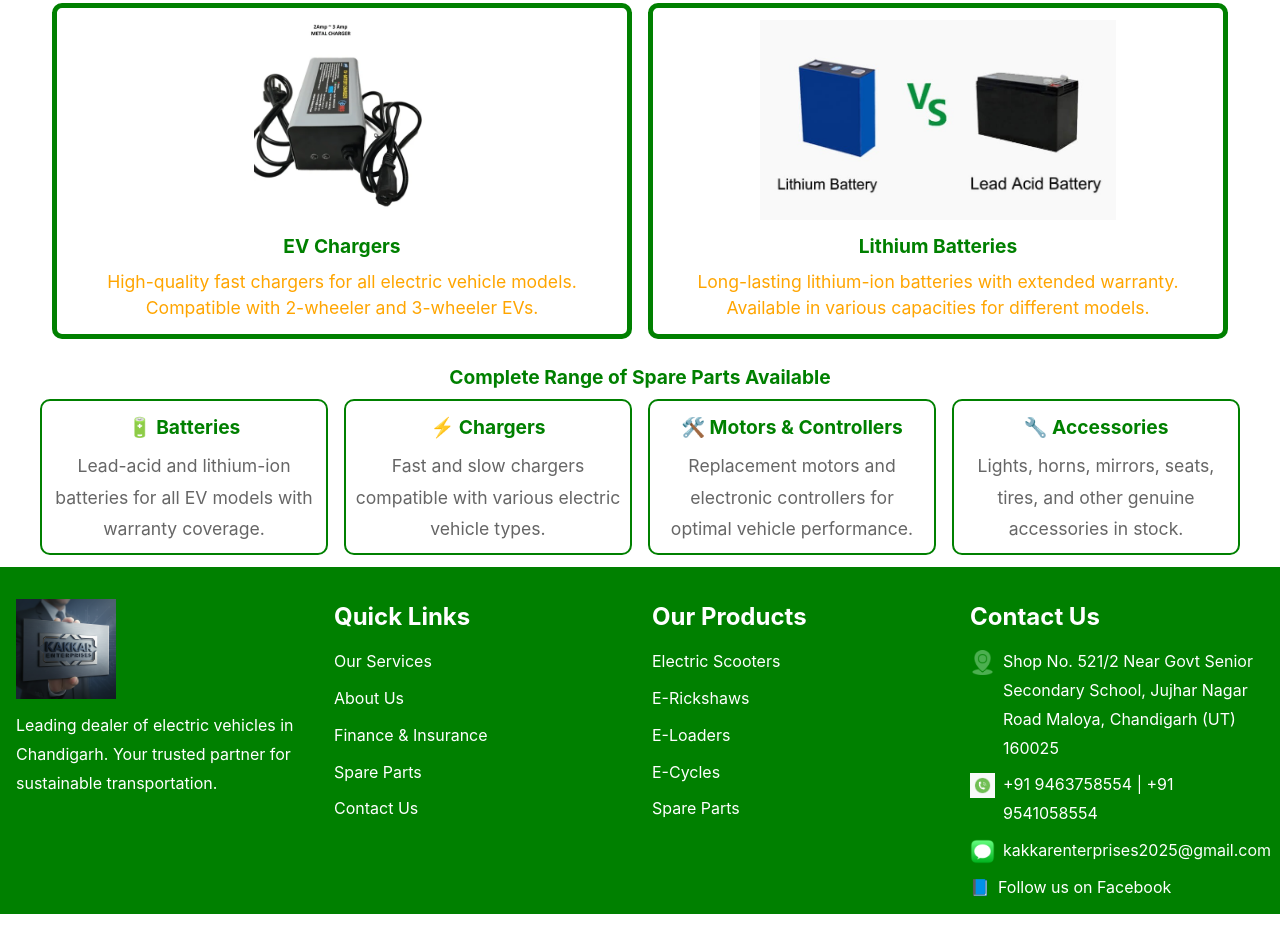
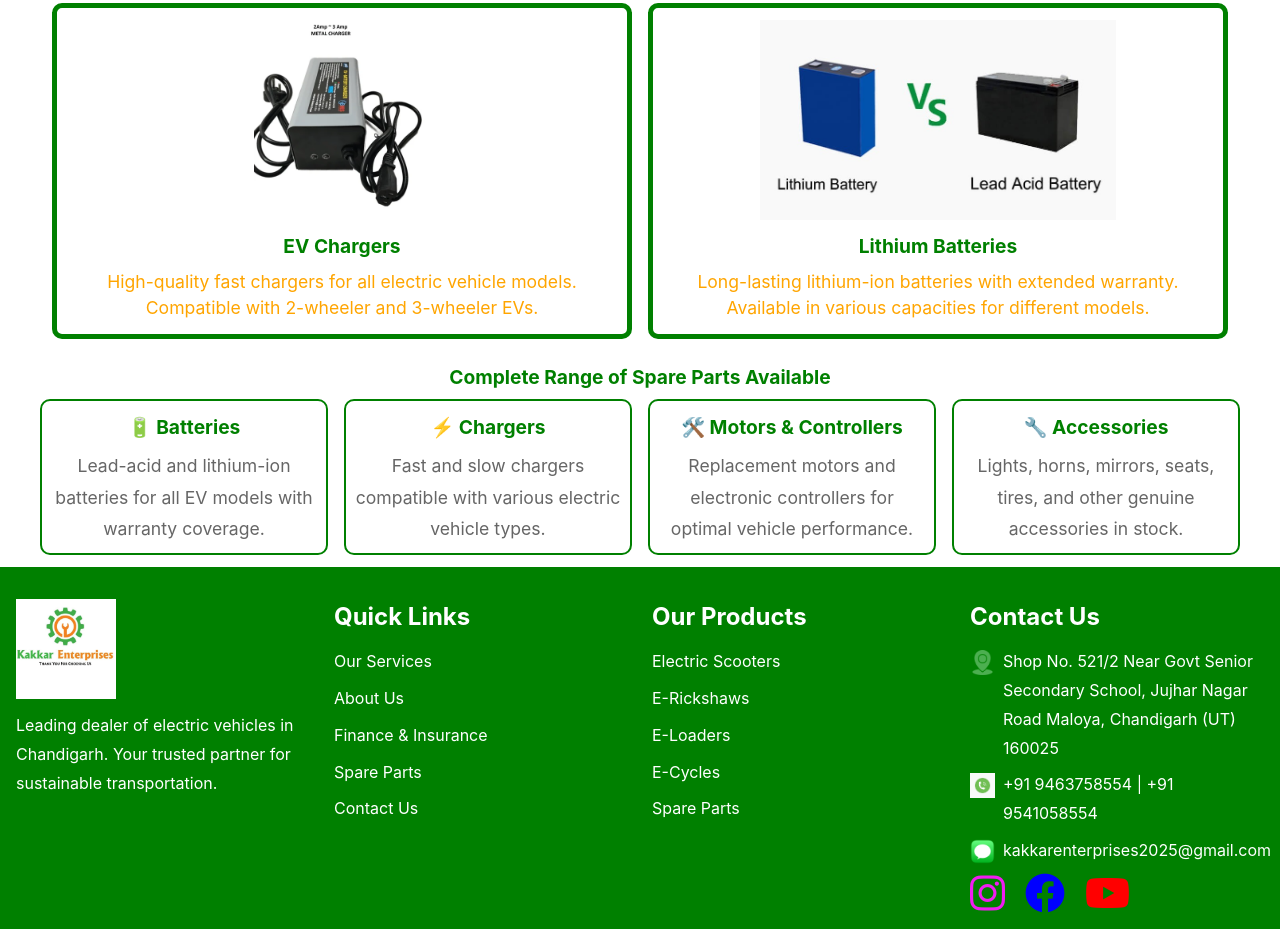
Before and after one commit to rekhabhatia1995-del/kakkarenterprises, a plain HTML site: page part.html in a window 1280 px wide. Shown: the part 751-1680 px from the top of the page. Drawn offline with Linux system fonts and the light colour scheme.

Commit message:
Icon Update

```diff
--- a/part.html
+++ b/part.html
@@ -8,8 +8,10 @@
     <!-- Primary Meta Tags -->
     <title>Electric Vehicle Spare Parts & Repair in Chandigarh | Battery, Chargers, Accessories</title>
     <meta name="title" content="Electric Vehicle Spare Parts & Repair in Chandigarh | Battery, Chargers, Accessories">
-    <meta name="description" content="Genuine spare parts for electric vehicles at Kakkar Enterprises. Lithium batteries, fast chargers, motors, controllers, and accessories for e-rickshaws, e-scooters, and e-cycles. Expert repair services with warranty.">
-    <meta name="keywords" content="EV spare parts, electric vehicle battery, lithium battery, EV charger, e-rickshaw parts, e-scooter accessories, motor controller, genuine parts, EV repair Chandigarh">
+    <meta name="description"
+        content="Genuine spare parts for electric vehicles at Kakkar Enterprises. Lithium batteries, fast chargers, motors, controllers, and accessories for e-rickshaws, e-scooters, and e-cycles. Expert repair services with warranty.">
+    <meta name="keywords"
+        content="EV spare parts, electric vehicle battery, lithium battery, EV charger, e-rickshaw parts, e-scooter accessories, motor controller, genuine parts, EV repair Chandigarh">
     <meta name="author" content="Kakkar Enterprises">
     <meta name="robots" content="index, follow">
 
@@ -17,7 +19,8 @@
     <meta property="og:type" content="website">
     <meta property="og:url" content="https://kakkarenterprises.com/part.html">
     <meta property="og:title" content="Electric Vehicle Spare Parts & Repair - Kakkar Enterprises">
-    <meta property="og:description" content="Genuine spare parts for all electric vehicle models with warranty coverage.">
+    <meta property="og:description"
+        content="Genuine spare parts for all electric vehicle models with warranty coverage.">
     <meta property="og:image" content="images/logo.jpeg">
 
     <!-- Canonical URL -->
@@ -72,13 +75,15 @@
             <div class="parts-card">
                 <img src="images/chargerimg.webp" alt="Electric Vehicle Charger" />
                 <h1 class="text-primary" style="font-size: 1.2em;">EV Chargers</h1>
-                <p class="text-secondary" style="font-size: 1.1em;">High-quality fast chargers for all electric vehicle models. Compatible with 2-wheeler and 3-wheeler EVs.</p>
+                <p class="text-secondary" style="font-size: 1.1em;">High-quality fast chargers for all electric vehicle
+                    models. Compatible with 2-wheeler and 3-wheeler EVs.</p>
             </div>
 
             <div class="parts-card">
                 <img src="images/lithi.jpg" alt="Lithium Battery" />
                 <h1 class="text-primary" style="font-size: 1.2em;">Lithium Batteries</h1>
-                <p class="text-secondary" style="font-size: 1.1em;">Long-lasting lithium-ion batteries with extended warranty. Available in various capacities for different models.</p>
+                <p class="text-secondary" style="font-size: 1.1em;">Long-lasting lithium-ion batteries with extended
+                    warranty. Available in various capacities for different models.</p>
             </div>
         </div>
 
@@ -87,19 +92,23 @@
             <div class="par-div">
                 <div class="forth-div">
                     <h1 class="text-primary" style="font-size: 1.2em;">🔋 Batteries</h1>
-                    <p class="text-secondary" style="font-size: 1.1em;">Lead-acid and lithium-ion batteries for all EV models with warranty coverage.</p>
+                    <p class="text-secondary" style="font-size: 1.1em;">Lead-acid and lithium-ion batteries for all EV
+                        models with warranty coverage.</p>
                 </div>
                 <div class="forth-div">
                     <h1 class="text-primary" style="font-size: 1.2em;">⚡ Chargers</h1>
-                    <p class="text-secondary" style="font-size: 1.1em;">Fast and slow chargers compatible with various electric vehicle types.</p>
+                    <p class="text-secondary" style="font-size: 1.1em;">Fast and slow chargers compatible with various
+                        electric vehicle types.</p>
                 </div>
                 <div class="forth-div">
                     <h1 class="text-primary" style="font-size: 1.2em;">🛠️ Motors & Controllers</h1>
-                    <p class="text-secondary" style="font-size: 1.1em;">Replacement motors and electronic controllers for optimal vehicle performance.</p>
+                    <p class="text-secondary" style="font-size: 1.1em;">Replacement motors and electronic controllers
+                        for optimal vehicle performance.</p>
                 </div>
                 <div class="forth-div">
                     <h1 class="text-primary" style="font-size: 1.2em;">🔧 Accessories</h1>
-                    <p class="text-secondary" style="font-size: 1.1em;">Lights, horns, mirrors, seats, tires, and other genuine accessories in stock.</p>
+                    <p class="text-secondary" style="font-size: 1.1em;">Lights, horns, mirrors, seats, tires, and other
+                        genuine accessories in stock.</p>
                 </div>
             </div>
         </div>
@@ -109,8 +118,9 @@
     <footer>
         <div class="footer-content">
             <div class="foot-div">
-                <img class="foot-img" src="images/foot.png" alt="Footer Logo" />
-                <p>Leading dealer of electric vehicles in Chandigarh. Your trusted partner for sustainable transportation.</p>
+                <img class="foot-img" src="images/logo.jpeg" alt="Footer Logo" />
+                <p>Leading dealer of electric vehicles in Chandigarh. Your trusted partner for sustainable
+                    transportation.</p>
             </div>
             <div class="foot-div">
                 <h1>Quick Links</h1>
@@ -137,7 +147,8 @@
                 <div class="contact-info">
                     <div class="contact-item">
                         <img src="images/locationicon.png" alt="Location Icon" />
-                        <span>Shop No. 521/2 Near Govt Senior Secondary School, Jujhar Nagar Road Maloya, Chandigarh (UT) 160025</span>
+                        <span>Shop No. 521/2 Near Govt Senior Secondary School, Jujhar Nagar Road Maloya, Chandigarh
+                            (UT) 160025</span>
                     </div>
                     <div class="contact-item">
                         <img src="images/callicon.jpg" alt="Call Icon" />
@@ -147,9 +158,21 @@
                         <img src="images/msgicon.png" alt="Email Icon" />
                         <a href="mailto:kakkarenterprises2025@gmail.com">kakkarenterprises2025@gmail.com</a>
                     </div>
-                    <div class="contact-item">
-                        <span>📘</span>
-                        <a href="https://www.facebook.com/kakkarenterprises" target="_blank">Follow us on Facebook</a>
+
+                    <div style="display:flex;gap:20px;">
+                        <div>
+                            <a
+                                href="https://www.instagram.com/kakkarenterpeises?igsh=MXVlNTN2OHl6azl4bA=="target="_blank">
+                                <i class="fa-brands fa-instagram" style="font-size:40px;color:rgb(241, 28, 241);"></i></a>
+                        </div>
+                        <div>
+                            <a href="https://www.facebook.com/share/1BUihxkeAQ/"target="_blank"><i
+                                    class="fa-brands fa-facebook"style="font-size:40px;color:blue;"></i></a>
+                        </div>
+                        <div>
+                            <a href="https://youtube.com/@kakkarenterprises?si=THDRH-RC4ZeofQkr"target="_blank"><i
+                                    class="fa-brands fa-youtube"style="font-size:40px;color:red;"></i></a>
+                        </div>
                     </div>
                 </div>
             </div>
```
Also changed, not shown: about.html (+38 -16 lines), contactus.html (+17 -5 lines), finance.html (+15 -4 lines), index.html (+15 -4 lines), service.html (+15 -4 lines).
